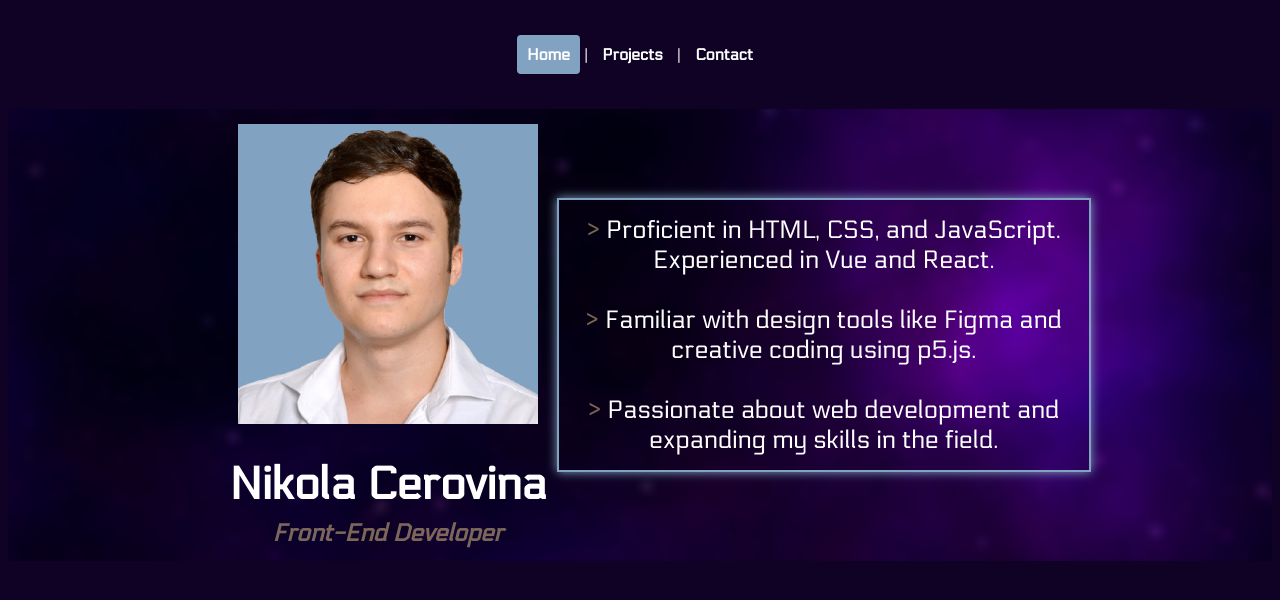
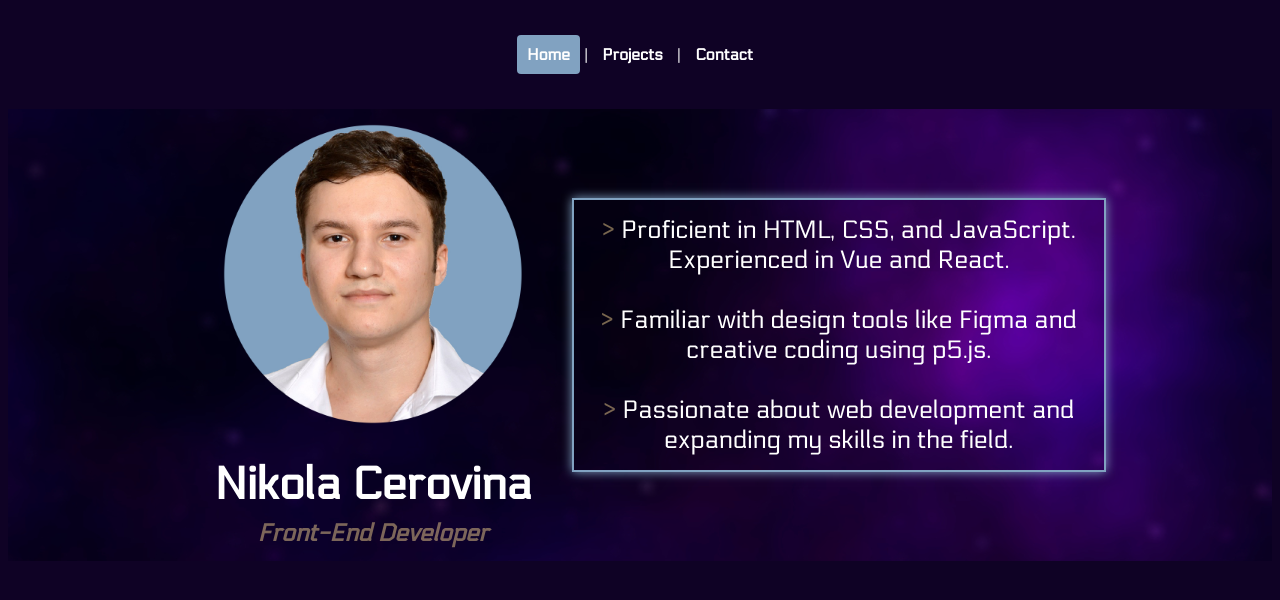
Before and after one commit to cerovina/Website-Vue-Router, a Vue app: page / in a window 1280 px wide. Shown: the top 600 px of the page. Built offline with nearby package versions, Linux system fonts and the light colour scheme.

Commit message:
Style changes

```diff
--- a/src/App.vue
+++ b/src/App.vue
@@ -6,6 +6,7 @@
       <router-link to="/contact">Contact</router-link>
     </nav>
     <router-view/>
+    <div id="mouse-trail"></div>
   </div>
 </template>
 
--- a/src/views/HomeView.vue
+++ b/src/views/HomeView.vue
@@ -1,7 +1,7 @@
 <template>
   <div class="container wrapper">
     <div class="home">
-      <img class="img" src="@/assets/ncnord.jpg">
+      <img class="img" src="@/assets/mypicCircle.png">
       <h1 class="title">Nikola Cerovina</h1>
       <div class="moving-title-container">
         <h2 ref="movingTitle" class="yellow dev grad">Front-End Developer</h2>
@@ -72,6 +72,13 @@ export default {
   .title {
     margin: auto;
   }
+
+}
+
+@media (min-width: 767px) {
+  .home {
+    margin-right: 30px;
+  }
 }
 
 .moving-title-container {
```
Also changed, not shown: src/assets/mypicCircle.png (added).
